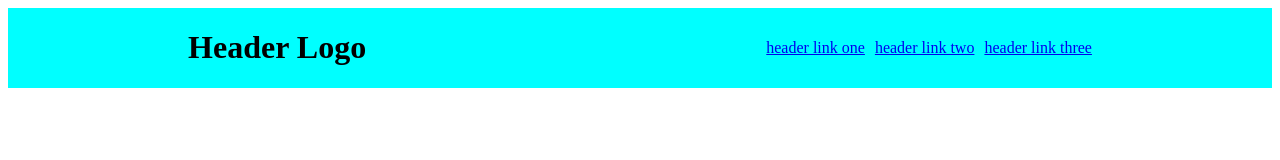
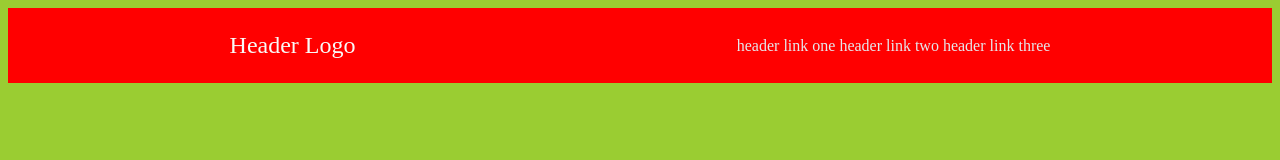
Before and after one commit to Piushhh/Landing-page, a plain HTML site: page index.html in a window 1280 px wide. Drawn offline with Linux system fonts and the light colour scheme.

Commit message:
Style the header section

```diff
--- a/index.html
+++ b/index.html
@@ -7,12 +7,12 @@
     <link rel="stylesheet" href="styles.css">
 </head>
 <body>
-    <div class="top">
-        <h1>Header Logo</h1>
-        <ul class="headerLink" >
-            <a href="/">header link one</a>
-            <a href="/">header link two</a>
-            <a href="/">header link three</a>
+    <div id="div1">
+        <p class="top" style="width: 24px;">Header Logo</p>
+        <ul>
+            <a href="/" class="headerLink">header link one</a>
+            <a href="/" class="headerLink">header link two</a>
+            <a href="/" class="headerLink">header link three</a>
         </ul>
     </div>
 </body>
--- a/styles.css
+++ b/styles.css
@@ -1,10 +1,20 @@
-.top{
-    display: flex;
+body{
+    background-color: yellowgreen;
+}
+#div1{
+    background-color: red;
+    display:flex;
     justify-content: space-around;
     align-items: center;
-    background-color: aqua;
+
 }
-.headerLink{
-    display: flex;
-    gap: 10px;
+
+#div1 .top{
+    color: #F9FAF8;
+    font-size: 24px;
+    white-space: nowrap;
 }
+#div1 .headerLink{
+    text-decoration: none;
+    color: #e5e7eb !important;
+}
```
